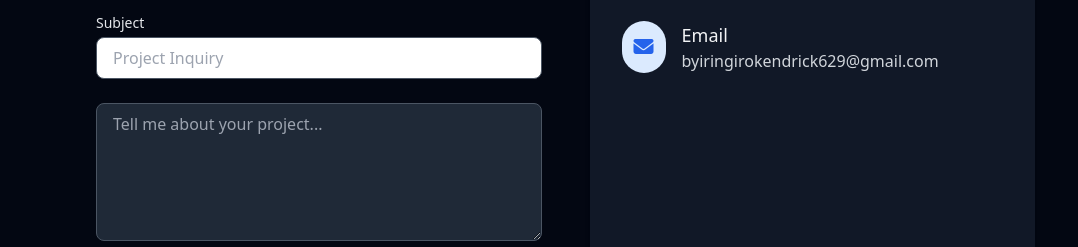
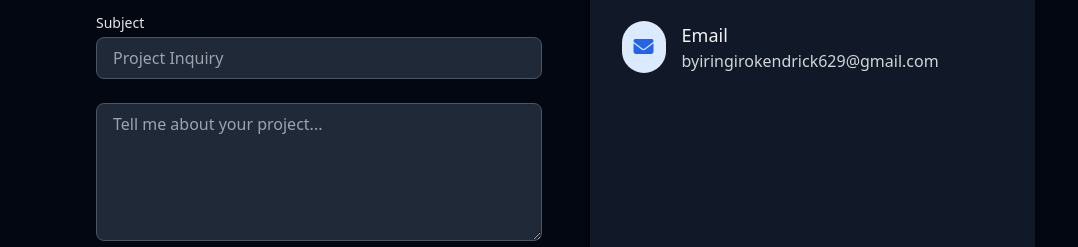
Before and after one commit to kendrick-collab/coder, a plain HTML site: page index.html in a window 1280 px wide. Shown: the part 2739-2986 px from the top of the page, 0-1078 px from the left. Drawn offline with nearby package versions, Linux system fonts and the light colour scheme.

Commit message:
Update index.html

```diff
--- a/index.html
+++ b/index.html
@@ -267,7 +267,7 @@
                         </div>
                         <div>
                             <label for="subject" class="block text-sm font-medium text-gray-200 mb-1">Subject</label>
-                            <input type="text" id="subject" class="w-full px-4 py-2 border border-gray-600 rounded-lg focus:ring-2 focus:ring-blue-500 focus:border-blue-500 transition duration-300" placeholder="Project Inquiry">
+                            <input type="text" id="subject" class="w-full px-4 py-2 bg-gray-800 text-white border border-gray-600 rounded-lg focus:ring-2 focus:ring-blue-500 focus:border-blue-500 transition duration-300" placeholder="Project Inquiry">
                         </div>
                         <textarea id="message" rows="5" class="w-full px-4 py-2 bg-gray-800 text-white border border-gray-600 rounded-lg focus:ring-2 focus:ring-blue-500 focus:border-blue-500 transition duration-300" placeholder="Tell me about your project..."></textarea>
                         <button type="submit" class="w-full bg-blue-600 hover:bg-blue-700 text-white px-6 py-3 rounded-lg font-medium transition duration-300 transform hover:scale-105">
```
